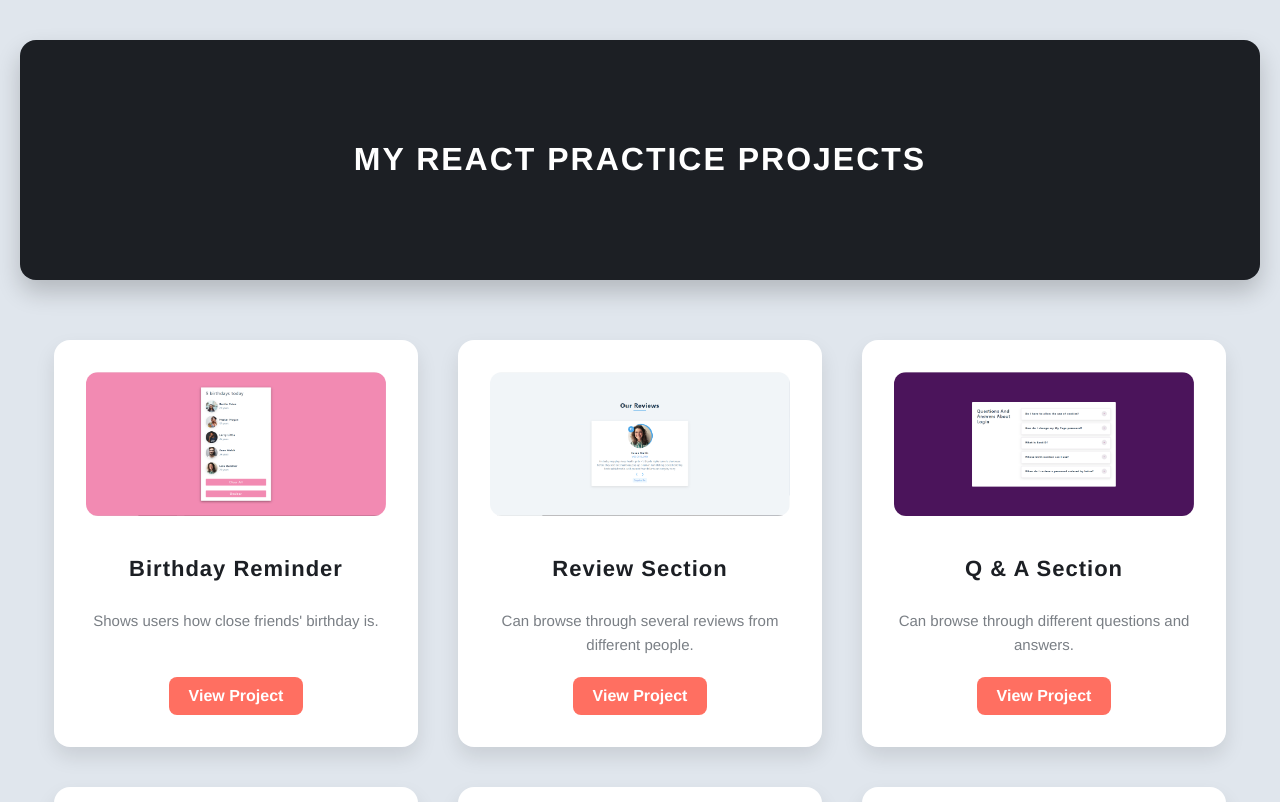
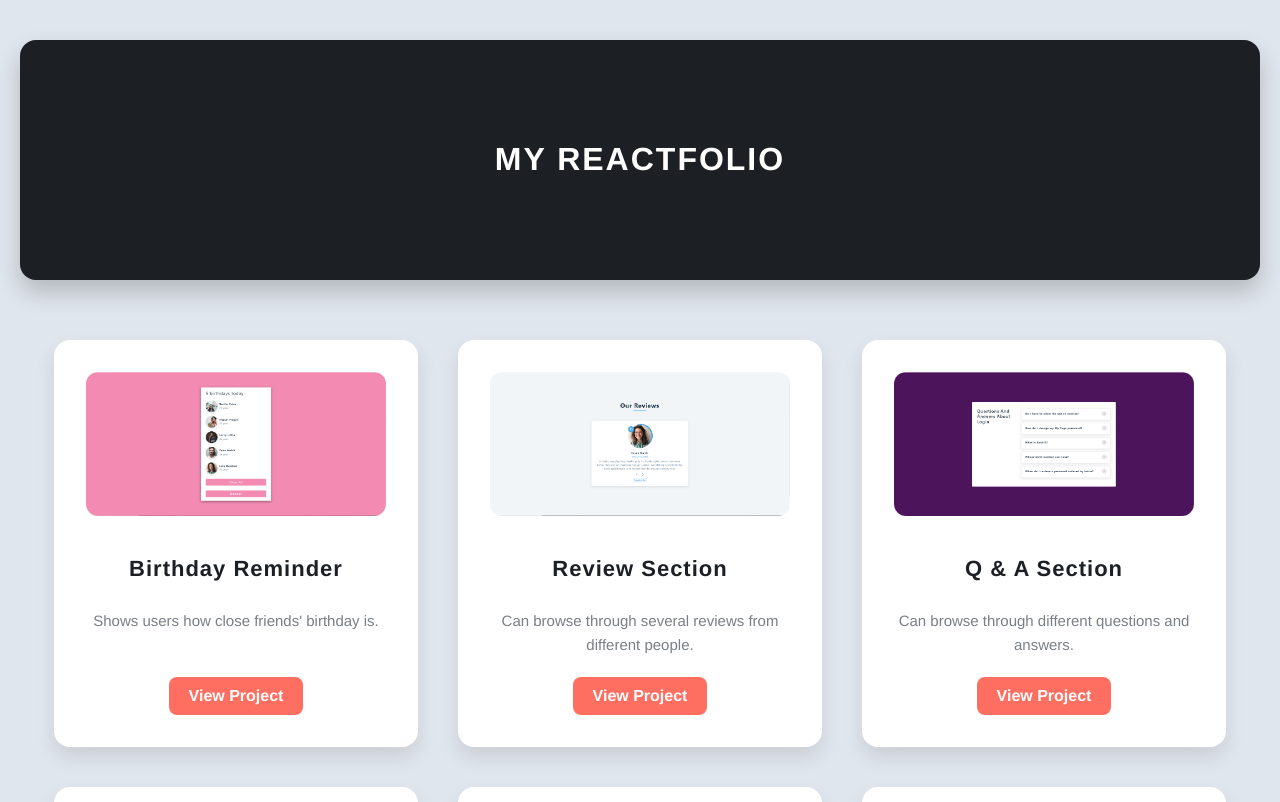
Before and after one commit to aarongurovich/React-Practice, a React (Create React App) app: page / in a window 1280 px wide. Shown: the top 802 px of the page. Built offline with nearby package versions, Linux system fonts and the light colour scheme.

Commit message:
changed name

```diff
--- a/src/App.js
+++ b/src/App.js
@@ -6,7 +6,7 @@ function App() {
   return (
     <div className="App">
       <header className="App-header">
-        <h1>My React Practice Projects</h1>
+        <h1>My Reactfolio</h1>
       </header>
       <main>
         <ProjectList />
```
